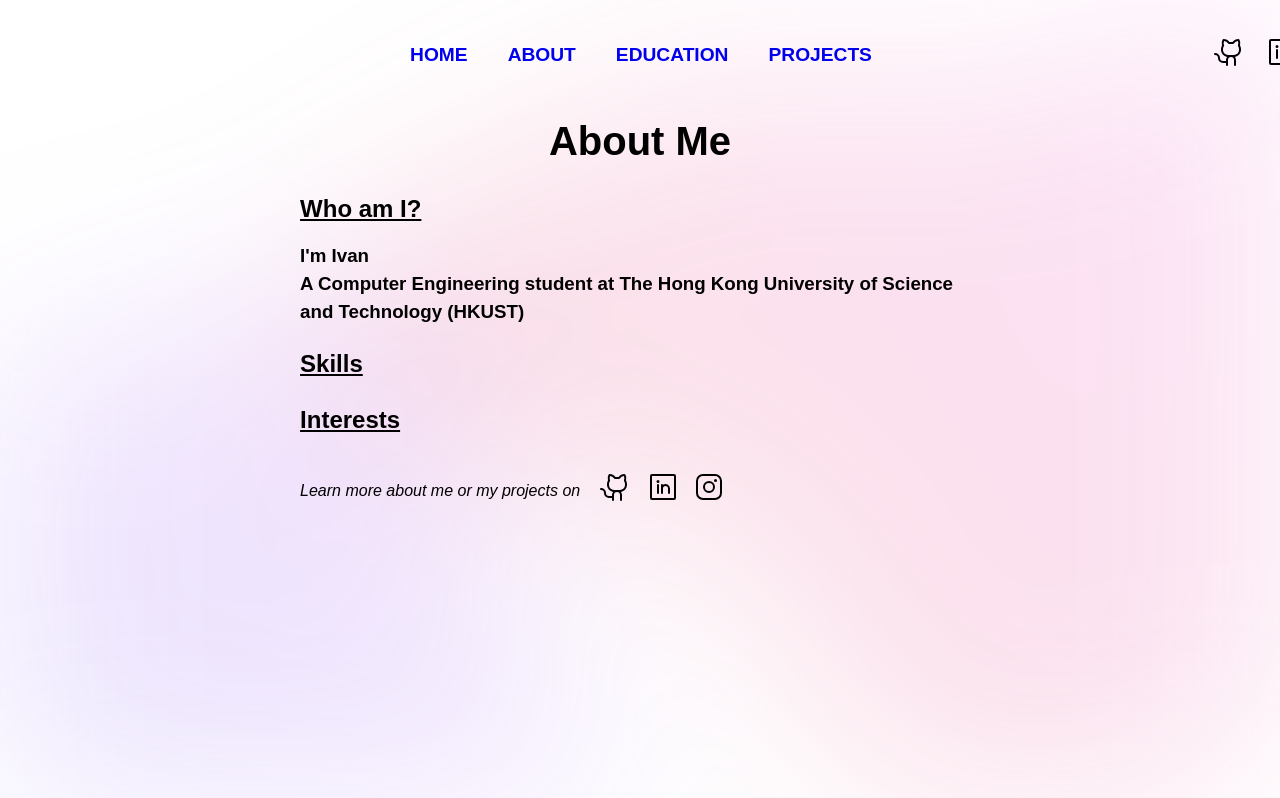
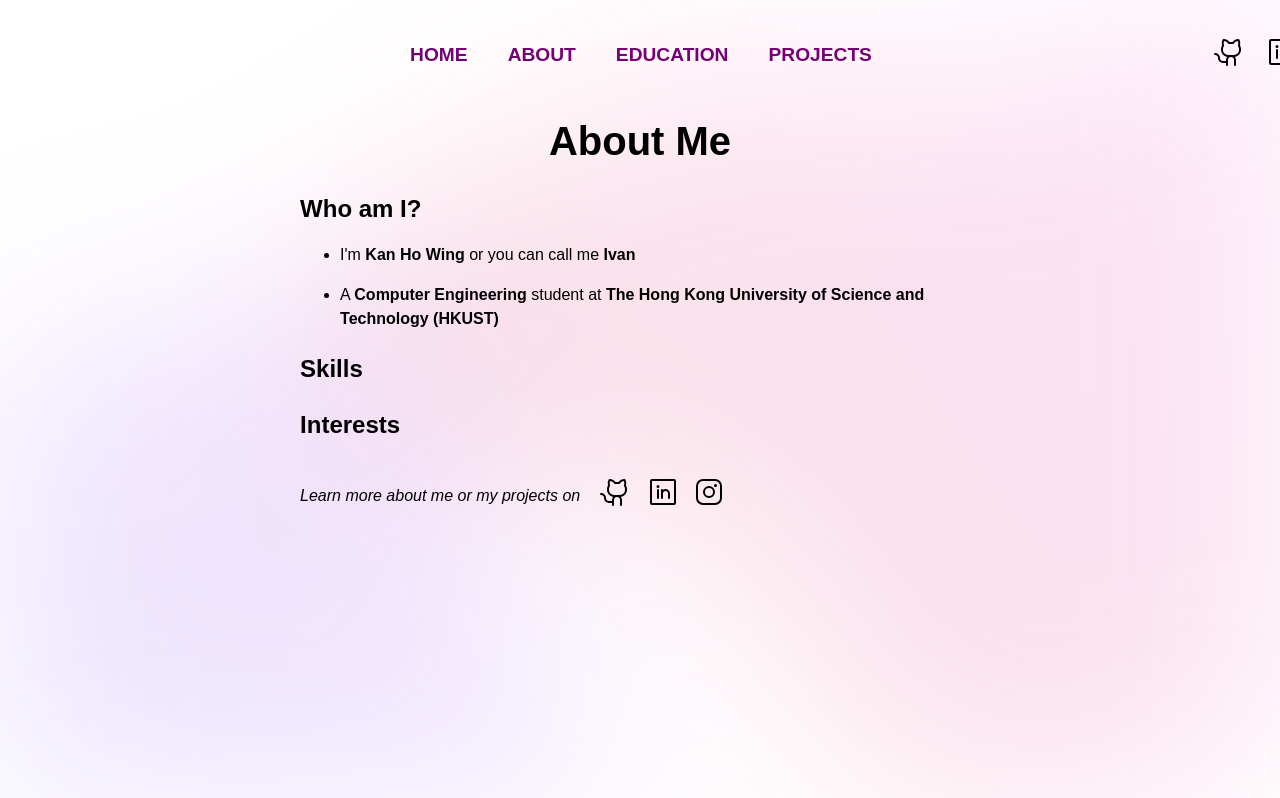
Before and after one commit to ivan-kan/Personal-website, an Astro site: page /about in a window 1280 px wide. Shown: the top 798 px of the page. Built offline with nearby package versions, Linux system fonts and the light colour scheme; Astro itself is replaced by a stand-in of ours.

Commit message:
Replaced with real emojis

```diff
--- a/src/layouts/BaseLayout.astro
+++ b/src/layouts/BaseLayout.astro
@@ -11,7 +11,7 @@ const { pageTitle } = Astro.props;
 <html lang="en">
 	<head>
 		<meta charset="UTF-8" />
-		<meta name="viewport" content="width=device-width" />
+		<meta name="viewport" content="width=device-width, initial-scale=1.0" />
 		<link rel="icon" type="image/svg+xml" href="/favicon.svg" />
 		<title>{pageTitle}</title>
 	</head>
--- a/src/pages/about.astro
+++ b/src/pages/about.astro
@@ -8,12 +8,24 @@ const pageTitle = "About Me";
     <h1 id="top">About Me</h1>
 
     <h2 class="sub-heading">Who am I?</h2>
-    <h3 style="margin-top: 0;">
-        I'm Ivan <br /> A Computer Engineering student at
-        <a href="https://hkust.edu.hk/zh-hant" target="_blank">
-            The Hong Kong University of Science and Technology (HKUST)
-        </a>
-    </h3>
+    <ul>
+        <li>
+            <p style="margin-top: 0;">
+                I'm <b>Kan Ho Wing</b> or you can call me <b>Ivan</b>
+            </p>
+        </li>
+        <li>
+            <p>
+                A <b>Computer Engineering</b> student at
+                <a href="https://hkust.edu.hk/zh-hant" target="_blank">
+                    <b>
+                        The Hong Kong University of Science and Technology
+                        (HKUST)
+                    </b>
+                </a>
+            </p>
+        </li>
+    </ul>
 
     <h2 class="sub-heading">Skills</h2>
 
@@ -31,7 +43,6 @@ const pageTitle = "About Me";
     }
 
     .sub-heading {
-        text-decoration: underline;
         margin-bottom: 15px;
     }
 </style>
--- a/src/pages/index.astro
+++ b/src/pages/index.astro
@@ -8,9 +8,9 @@ const pageTitle = "Home Page";
 
 <BaseLayout pageTitle={pageTitle}>
 	<div id="content-container">
-		<h1 id="hello">Hello! &#128075</h1>
+		<h1 id="hello">Hello!👋🏼</h1>
 		<h1>Welcome to My Website</h1>
-		<h2>I'm Ivan <br /> A Computer Engineering &#128187 Student</h2>
+		<h2>I'm Ivan <br /> A Computer Engineering 💻 Student</h2>
 		<div id="image-container">
 			<Image src={profilePic} alt="My profile picture" id="profile" />
 		</div>
--- a/src/styles/global.css
+++ b/src/styles/global.css
@@ -14,7 +14,7 @@ body {
     box-sizing: border-box;
 }
 
-a:visited {
+a, a:visited {
     color: rgb(116, 2, 116);     /* text color unchanged after visisting the page */
 }
 
```
